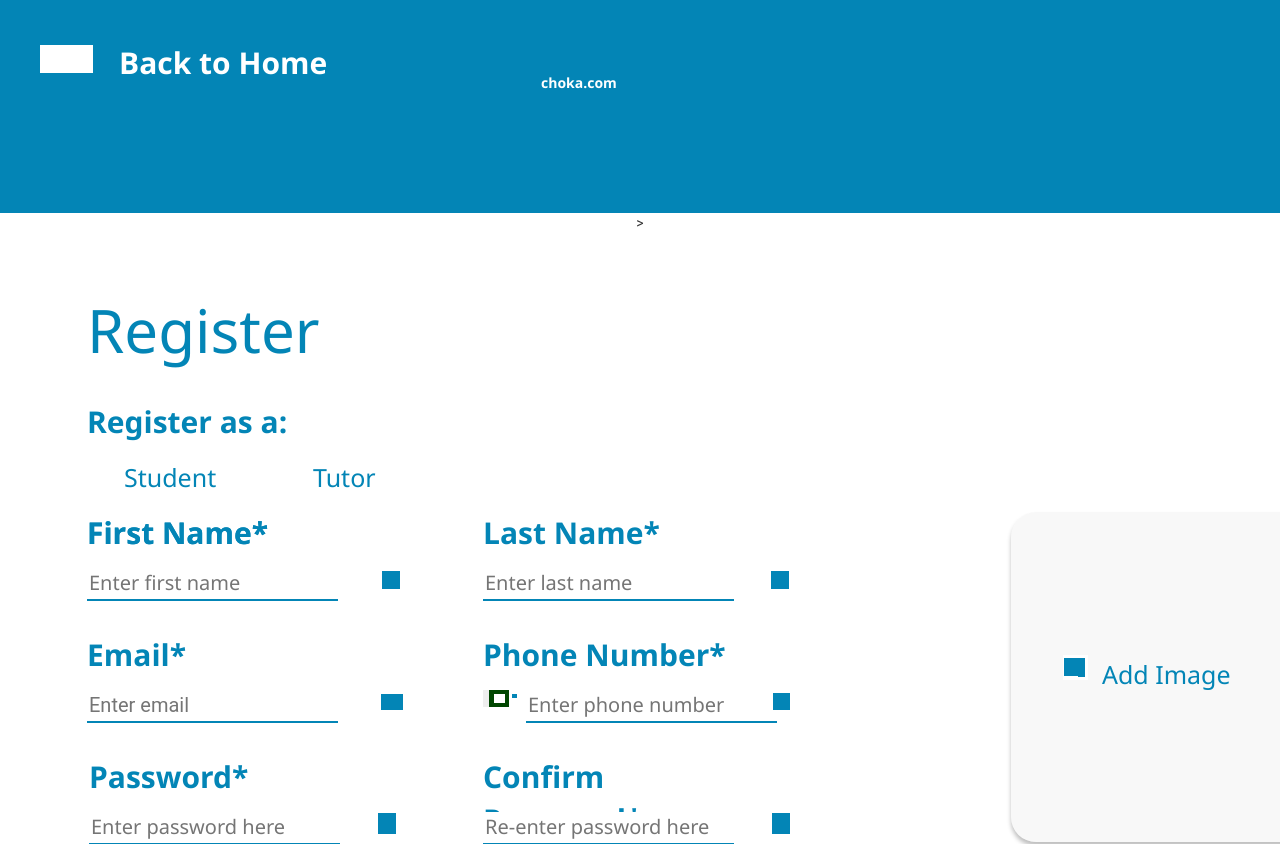
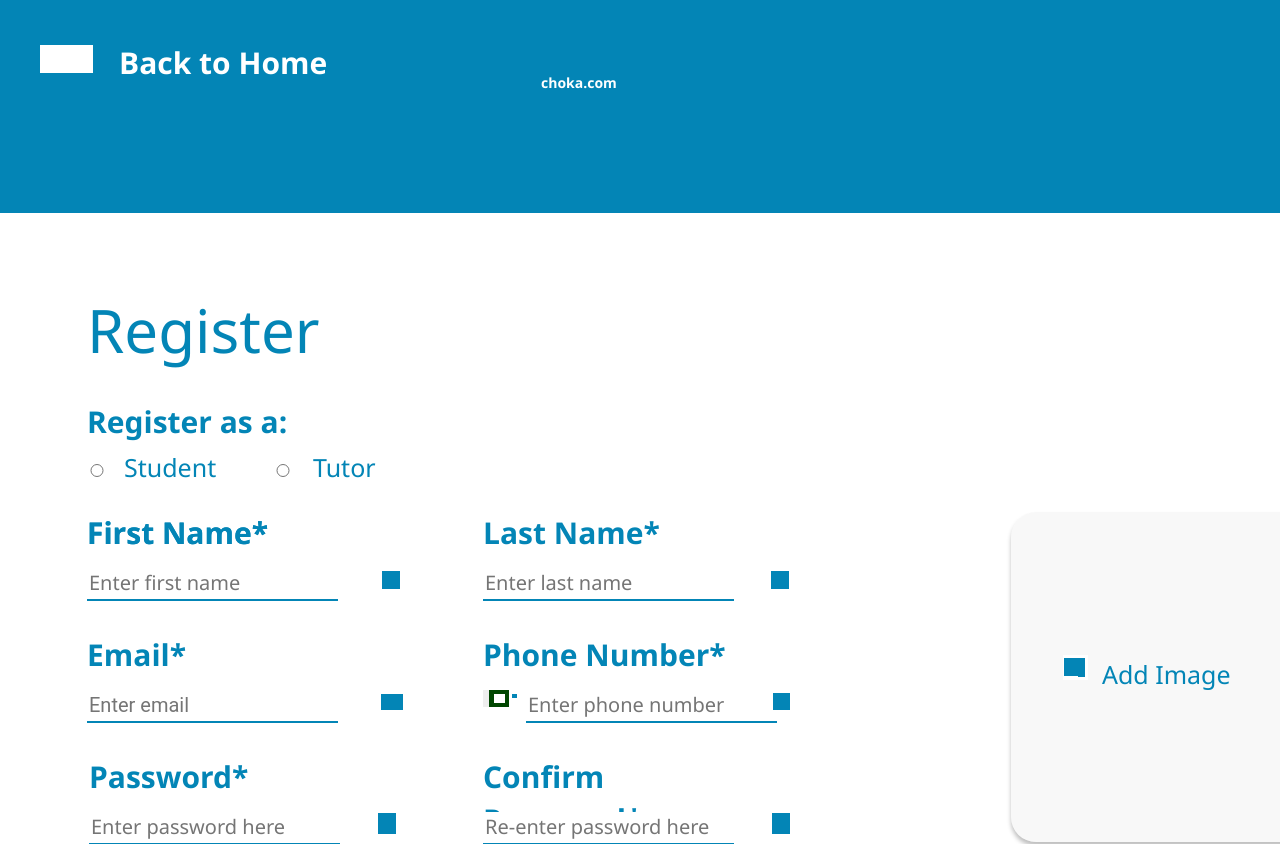
Before and after one commit to esha-fatima/choka, a Node server app: page /register in a window 1280 px wide. Shown: the top 844 px of the page. Run offline with Node 20, Linux system fonts and the light colour scheme; some libraries are stand-ins or nearby versions; some web fonts are replaced.

Commit message:
added radio buttons

```diff
--- a/choka.com/app.js
+++ b/choka.com/app.js
@@ -66,7 +66,7 @@ app.set('view engine','ejs');
 
 app.use('/registrationRequest',(req, res, next)=>{
     console.log("A new request received at " + Date.now());
-    //console.log(req.query);
+    console.log(req.query);
     console.log(req.query["FirstName"])
     if(req.query['Password']==req.query['ConfirmPassword']){
         next();
@@ -82,7 +82,7 @@ app.use('/registrationRequest',(req, res, next)=>{
 
 
  app.use('/registrationRequest',(req, res, next)=>{
-    request_object = req.query
+    let request_object = req.query
     console.log(request_object)
     if(request_object["Email"] == ''){
         res.send("Email cannot be empty");
@@ -102,6 +102,8 @@ app.use('/registrationRequest',(req, res, next)=>{
     }
 
     else{
+
+
         res.send("Account Created")
 
 
--- a/choka.com/public/css/styles.css
+++ b/choka.com/public/css/styles.css
@@ -506,13 +506,29 @@ body {
     color: rgba(3,133,182,1);
     position: absolute;
     top: 460px;
-    left: 124px;
+    left: 14px;
     font-family: 'Segoe UI', Tahoma, Geneva, Verdana, sans-serif;
     font-weight: SemiBold;
     font-size: 25px;
     opacity: 1;
     text-align: left;
   }
+
+  .v13_90_second {
+
+    color: rgba(3,133,182,1);
+    position: absolute;
+    top: 450px;
+    left: 124px;
+    font-family: 'Segoe UI', Tahoma, Geneva, Verdana, sans-serif;
+    font-weight: 300;
+    font-size: 25px;
+    opacity: 1;
+    text-align: left;
+  }
+
+
+
   .name {
     color: #fff;
   }
@@ -521,13 +537,27 @@ body {
     color: rgba(3,133,182,1);
     position: absolute;
     top: 460px;
-    left: 313px;
+    left: 200px;
     font-family: 'Segoe UI', Tahoma, Geneva, Verdana, sans-serif;
     font-weight: SemiBold;
     font-size: 25px;
     opacity: 1;
     text-align: left;
   }
+
+  .v13_92_second {
+    width: 166px;
+    color: rgba(3,133,182,1);
+    position: absolute;
+    top: 450px;
+    left: 313px;
+    font-family: 'Segoe UI', Tahoma, Geneva, Verdana, sans-serif;
+    font-weight: 300;
+    font-size: 25px;
+    opacity: 1;
+    text-align: left;
+  }
+
   .name {
     color: #fff;
   }
--- a/choka.com/views/RegisterUser.ejs
+++ b/choka.com/views/RegisterUser.ejs
@@ -49,9 +49,13 @@
         <span class="v13_75">Register as a:</span>
         <div class="name"></div>
 
-        <span class="v13_90">Student</span>
+        <input type="radio" name = "type_account" value = "student"  class="v13_90"/>
+        <label class="v13_90_second"> Student</label>
+
+
         <div class="name"></div>
-        <span class="v13_92">Tutor</span>
+        <input type="radio" name = "type_account" value = "tutor"  class="v13_92"/>
+        <label class="v13_92_second"> Tutor</label>
         <div class="name"></div>
         <div class="v18_5">
             <div class="v18_6"></div>
@@ -82,7 +86,7 @@
         </div>
         <div class="v119_1813"></div>
         <span class="v119_1814">choka.com</span>
-        </form>>
+        </form>
 
 
 
```
